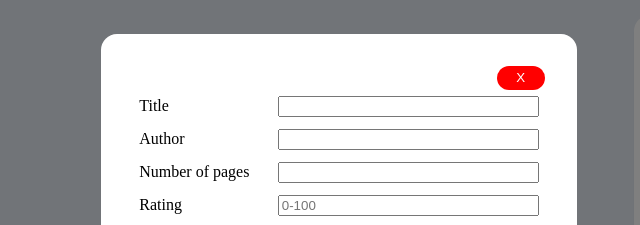
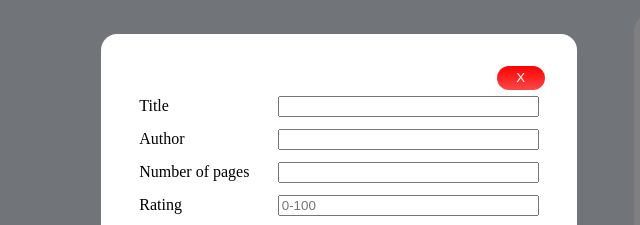
Before and after one commit to mihaib1/library, a plain HTML site: page index.html in a window 1280 px wide. Both pictures are taken after a click on the button "New Book". Shown: the part 184-409 px from the top of the page, 301-941 px from the left. Drawn offline with Linux system fonts and the light colour scheme.

Commit message:
close-form btn styling

```diff
--- a/script.js
+++ b/script.js
@@ -1,13 +1,12 @@
 let myLibrary = [];
 
-function Book(title, author, pageCount, isRead, rating, shortDescription, image) {
+function Book(title, author, pageCount, isRead, rating, shortDescription) {
     this.title = title;
     this.author = author;
     this.pageCount = pageCount;
     this.isRead = isRead;
     this.rating = rating;
     this.shortDescription = shortDescription;
-    this.image = image;
     this.creationDate = new Date();
     this.bookId = myLibrary.length.toString() + "-" + this.title + "-" + this.author;
 }
--- a/style.css
+++ b/style.css
@@ -394,7 +394,7 @@ label{
     border-radius:16px;
     height:24px;
     border:none;
-    background-color: red;
+    background-image: linear-gradient(to bottom, rgb(255, 0, 0, 1), rgb(255, 0, 0, 0.7));
     color:white;
 }
 
```
Also changed, not shown: hp.jpeg (deleted).
